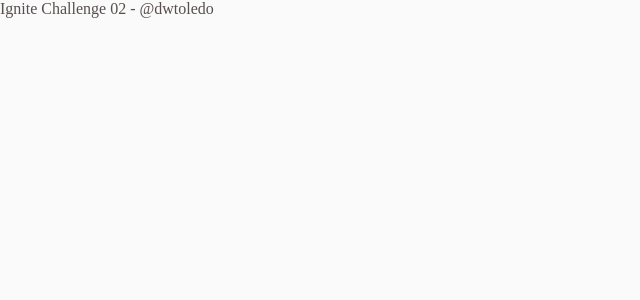
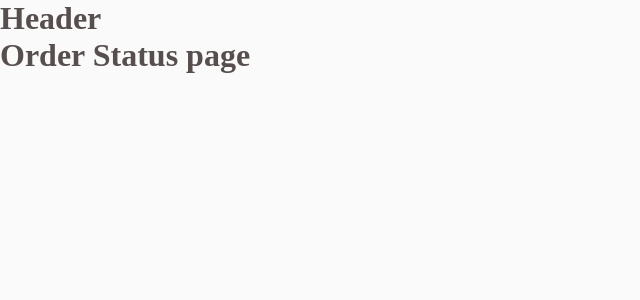
Before and after one commit to dwtoledo/Ignite-Coffee-Shop, a React (Vite) app in the folder challenge-02-ignite/: page /order-status in a window 1280 px wide. Shown: the top 300 px of the page, without its empty margins (0-640 px from the left). Built offline with nearby package versions, Linux system fonts and the light colour scheme; a web font is replaced by a local one.

Commit message:
Implement Initial Routers with Default Header

```diff
--- a/challenge-02-ignite/src/App.tsx
+++ b/challenge-02-ignite/src/App.tsx
@@ -1,11 +1,14 @@
+import { RouterProvider } from 'react-router-dom'
+
 import { ThemeProvider } from 'styled-components'
 import { defaultTheme } from './styles/themes/default'
 import { GlobalStyle } from './styles/global'
+import { Router } from './Router'
 
 export function App() {
   return (
     <ThemeProvider theme={defaultTheme}>
-      Ignite Challenge 02 - @dwtoledo
+      <RouterProvider router={Router} />
       <GlobalStyle />
     </ThemeProvider>
   )
--- /dev/null
+++ b/challenge-02-ignite/src/Router.tsx
@@ -0,0 +1,26 @@
+import { createBrowserRouter } from 'react-router-dom'
+import { Home } from './pages/Home'
+import { Checkout } from './pages/Checkout'
+import { OrderStatus } from './pages/OrderStatus'
+import { DefaultLayout } from './layouts/DefaultLayout'
+
+export const Router = createBrowserRouter([
+  {
+    path: '/',
+    element: <DefaultLayout />,
+    children: [
+      {
+        path: '/',
+        element: <Home />,
+      },
+      {
+        path: '/checkout',
+        element: <Checkout />,
+      },
+      {
+        path: '/order-status',
+        element: <OrderStatus />,
+      },
+    ],
+  },
+])
--- /dev/null
+++ b/challenge-02-ignite/src/components/Header.tsx
@@ -0,0 +1,3 @@
+export function Header() {
+  return <h1>Header</h1>
+}
--- /dev/null
+++ b/challenge-02-ignite/src/layouts/DefaultLayout.tsx
@@ -0,0 +1,11 @@
+import { Header } from '../components/Header'
+import { Outlet } from 'react-router-dom'
+
+export function DefaultLayout() {
+  return (
+    <div>
+      <Header />
+      <Outlet />
+    </div>
+  )
+}
--- /dev/null
+++ b/challenge-02-ignite/src/pages/Checkout.tsx
@@ -0,0 +1,3 @@
+export function Checkout() {
+  return <h1>Checkout page</h1>
+}
--- /dev/null
+++ b/challenge-02-ignite/src/pages/Home.tsx
@@ -0,0 +1,3 @@
+export function Home() {
+  return <h1>Home page</h1>
+}
--- /dev/null
+++ b/challenge-02-ignite/src/pages/OrderStatus.tsx
@@ -0,0 +1,3 @@
+export function OrderStatus() {
+  return <h1>Order Status page</h1>
+}
```
